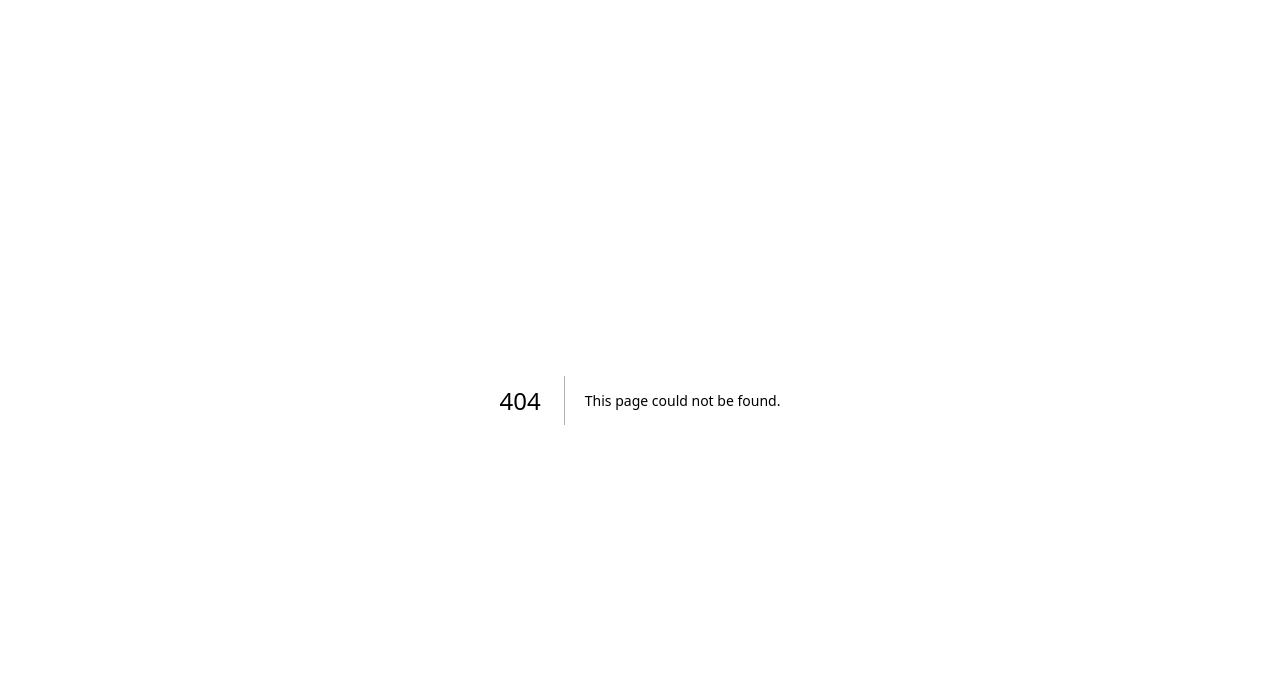
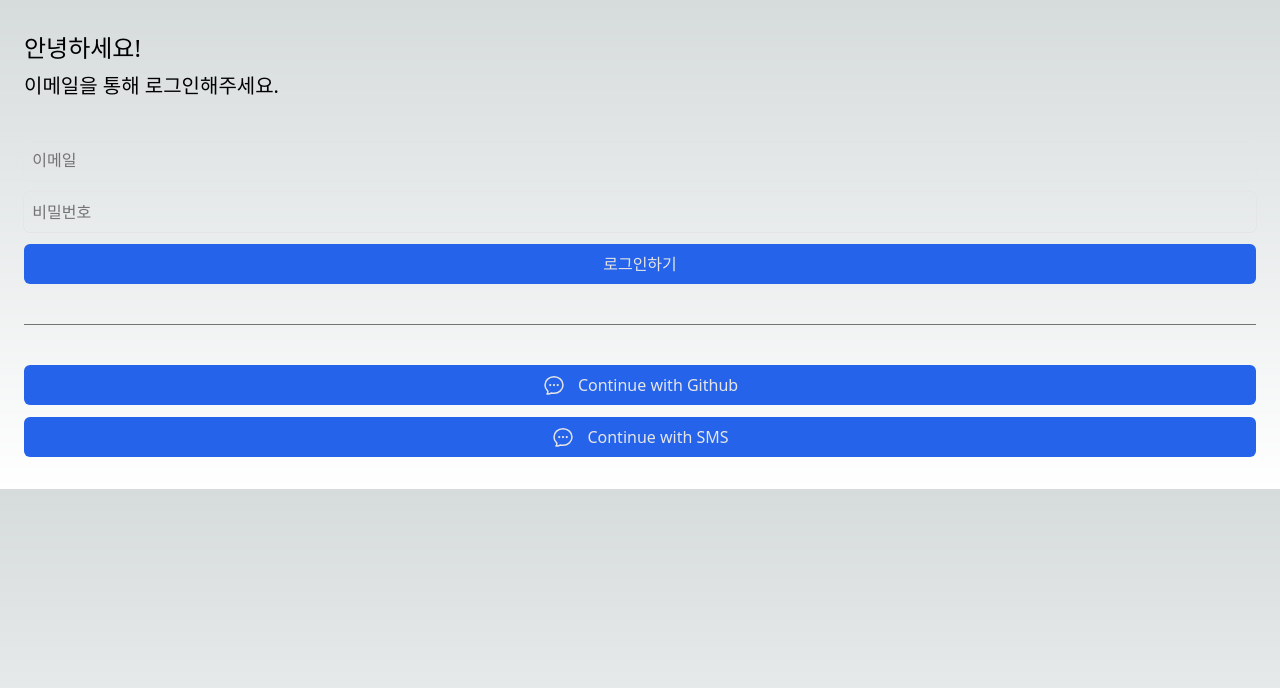
Before and after one commit to hooooooooooooon/next-platform-v1, a Next.js app: page /sign-in in a window 1280 px wide. Before the commit this address had no page. Shown: the top 688 px of the page. Built offline with nearby package versions, Linux system fonts and the light colour scheme.

Commit message:
Sign In Page Styling

```diff
--- /dev/null
+++ b/components/button.tsx
@@ -0,0 +1,11 @@
+interface ButtonProps {
+  text: string;
+}
+
+export default function Button({ text }: ButtonProps) {
+  return (
+    <button className="primary-btn h-10 disabled:bg-neutral-500 disabled:text-neutral-200 disabled:cursor-not-allowed">
+      {text}
+    </button>
+  );
+}
--- /dev/null
+++ b/components/input.tsx
@@ -0,0 +1,27 @@
+import { InputHTMLAttributes } from "react";
+
+interface InputProps {
+  name: string;
+  errors?: string[];
+}
+
+export default function Input({
+  name,
+  errors = [],
+  ...rest
+}: InputProps & InputHTMLAttributes<HTMLInputElement>) {
+  return (
+    <div className="flex flex-col gap-2">
+      <input
+        name={name}
+        className="bg-transparent rounded-md w-full h-10 focus:outline-none ring-1 focus:ring-2 transition ring-neutral-200 focus:ring-blue-700 border-none placeholder:text-neutral-500"
+        {...rest}
+      />
+      {errors.map((error, index) => (
+        <span key={index} className="text-red-500 font-medium">
+          {error}
+        </span>
+      ))}
+    </div>
+  );
+}
--- /dev/null
+++ b/components/social-sign-in.tsx
@@ -0,0 +1,30 @@
+import { ChatBubbleOvalLeftEllipsisIcon } from "@heroicons/react/24/outline";
+import Link from "next/link";
+
+export default function SocialSignin() {
+  return (
+    <>
+      <div className="w-full h-px bg-neutral-500" />
+      <div className="flex flex-col gap-3">
+        <Link
+          className="primary-btn flex h-10 items-center justify-center gap-3"
+          href="/github/start"
+        >
+          <span>
+            <ChatBubbleOvalLeftEllipsisIcon className="h-6 w-6" />
+          </span>
+          <span>Continue with Github</span>
+        </Link>
+        <Link
+          className="primary-btn flex h-10 items-center justify-center gap-3"
+          href="/sms"
+        >
+          <span>
+            <ChatBubbleOvalLeftEllipsisIcon className="h-6 w-6" />
+          </span>
+          <span>Continue with SMS</span>
+        </Link>
+      </div>
+    </>
+  );
+}
--- /dev/null
+++ b/lib/constants.ts
@@ -0,0 +1,6 @@
+export const PW_MIN_LENGTH = 8;
+export const PW_REGEX = new RegExp(
+  /^(?=.*[a-z])(?=.*[A-Z])(?=.*\d)(?=.*?[#?!@$%^&*-]).+$/
+);
+export const PW_REGEX_ERROR =
+  "비밀번호는 영문 소문자, 대문자, 숫자, 특수문자를 포함해야 합니다.";
--- a/pages/index.tsx
+++ b/pages/index.tsx
@@ -1,118 +1,27 @@
-import Image from "next/image";
 import { Inter } from "next/font/google";
+import Link from "next/link";
 
 const inter = Inter({ subsets: ["latin"] });
 
 export default function Home() {
   return (
-    <main
-      className={`flex min-h-screen flex-col items-center justify-between p-24 ${inter.className}`}
-    >
-      <div className="z-10 max-w-5xl w-full items-center justify-between font-mono text-sm lg:flex">
-        <p className="fixed left-0 top-0 flex w-full justify-center border-b border-gray-300 bg-gradient-to-b from-zinc-200 pb-6 pt-8 backdrop-blur-2xl dark:border-neutral-800 dark:bg-zinc-800/30 dark:from-inherit lg:static lg:w-auto  lg:rounded-xl lg:border lg:bg-gray-200 lg:p-4 lg:dark:bg-zinc-800/30">
-          Get started by editing&nbsp;
-          <code className="font-mono font-bold">pages/index.tsx</code>
-        </p>
-        <div className="fixed bottom-0 left-0 flex h-48 w-full items-end justify-center bg-gradient-to-t from-white via-white dark:from-black dark:via-black lg:static lg:h-auto lg:w-auto lg:bg-none">
-          <a
-            className="pointer-events-none flex place-items-center gap-2 p-8 lg:pointer-events-auto lg:p-0"
-            href="https://vercel.com?utm_source=create-next-app&utm_medium=default-template-tw&utm_campaign=create-next-app"
-            target="_blank"
-            rel="noopener noreferrer"
-          >
-            By{" "}
-            <Image
-              src="/vercel.svg"
-              alt="Vercel Logo"
-              className="dark:invert"
-              width={100}
-              height={24}
-              priority
-            />
-          </a>
+    <div className="flex flex-col items-center justify-between min-h-screen p-6">
+      <div className="my-auto flex flex-col items-center gap-2 *:font-medium">
+        <span className="text-9xl">🏢</span>
+        <h1 className="text-4xl">Alpha.K.A</h1>
+        <h2>건축 플랫폼 알파카에 오신 것을 환영합니다.</h2>
+      </div>
+      <div className="flex flex-col items-center gap-3 w-full">
+        <Link href="/sign-up" className="primary-btn text-lg py-2.5">
+          시작하기
+        </Link>
+        <div className="flex gap-2">
+          <span>이미 계정이 있나요?</span>
+          <Link href="/sign-in" className="hover:underline">
+            로그인
+          </Link>
         </div>
       </div>
-
-      <div className="relative flex place-items-center before:absolute before:h-[300px] before:w-full sm:before:w-[480px] before:-translate-x-1/2 before:rounded-full before:bg-gradient-radial before:from-white before:to-transparent before:blur-2xl before:content-[''] after:absolute after:-z-20 after:h-[180px] after:w-full sm:after:w-[240px] after:translate-x-1/3 after:bg-gradient-conic after:from-sky-200 after:via-blue-200 after:blur-2xl after:content-[''] before:dark:bg-gradient-to-br before:dark:from-transparent before:dark:to-blue-700/10 after:dark:from-sky-900 after:dark:via-[#0141ff]/40 before:lg:h-[360px]">
-        <Image
-          className="relative dark:drop-shadow-[0_0_0.3rem_#ffffff70] dark:invert"
-          src="/next.svg"
-          alt="Next.js Logo"
-          width={180}
-          height={37}
-          priority
-        />
-      </div>
-
-      <div className="mb-32 grid text-center lg:max-w-5xl lg:w-full lg:mb-0 lg:grid-cols-4 lg:text-left">
-        <a
-          href="https://nextjs.org/docs?utm_source=create-next-app&utm_medium=default-template-tw&utm_campaign=create-next-app"
-          className="group rounded-lg border border-transparent px-5 py-4 transition-colors hover:border-gray-300 hover:bg-gray-100 hover:dark:border-neutral-700 hover:dark:bg-neutral-800/30"
-          target="_blank"
-          rel="noopener noreferrer"
-        >
-          <h2 className={`mb-3 text-2xl font-semibold`}>
-            Docs{" "}
-            <span className="inline-block transition-transform group-hover:translate-x-1 motion-reduce:transform-none">
-              -&gt;
-            </span>
-          </h2>
-          <p className={`m-0 max-w-[30ch] text-sm opacity-50`}>
-            Find in-depth information about Next.js features and API.
-          </p>
-        </a>
-
-        <a
-          href="https://nextjs.org/learn?utm_source=create-next-app&utm_medium=default-template-tw&utm_campaign=create-next-app"
-          className="group rounded-lg border border-transparent px-5 py-4 transition-colors hover:border-gray-300 hover:bg-gray-100 hover:dark:border-neutral-700 hover:dark:bg-neutral-800/30"
-          target="_blank"
-          rel="noopener noreferrer"
-        >
-          <h2 className={`mb-3 text-2xl font-semibold`}>
-            Learn{" "}
-            <span className="inline-block transition-transform group-hover:translate-x-1 motion-reduce:transform-none">
-              -&gt;
-            </span>
-          </h2>
-          <p className={`m-0 max-w-[30ch] text-sm opacity-50`}>
-            Learn about Next.js in an interactive course with&nbsp;quizzes!
-          </p>
-        </a>
-
-        <a
-          href="https://vercel.com/templates?framework=next.js&utm_source=create-next-app&utm_medium=default-template-tw&utm_campaign=create-next-app"
-          className="group rounded-lg border border-transparent px-5 py-4 transition-colors hover:border-gray-300 hover:bg-gray-100 hover:dark:border-neutral-700 hover:dark:bg-neutral-800/30"
-          target="_blank"
-          rel="noopener noreferrer"
-        >
-          <h2 className={`mb-3 text-2xl font-semibold`}>
-            Templates{" "}
-            <span className="inline-block transition-transform group-hover:translate-x-1 motion-reduce:transform-none">
-              -&gt;
-            </span>
-          </h2>
-          <p className={`m-0 max-w-[30ch] text-sm opacity-50`}>
-            Discover and deploy boilerplate example Next.js&nbsp;projects.
-          </p>
-        </a>
-
-        <a
-          href="https://vercel.com/new?utm_source=create-next-app&utm_medium=default-template-tw&utm_campaign=create-next-app"
-          className="group rounded-lg border border-transparent px-5 py-4 transition-colors hover:border-gray-300 hover:bg-gray-100 hover:dark:border-neutral-700 hover:dark:bg-neutral-800/30"
-          target="_blank"
-          rel="noopener noreferrer"
-        >
-          <h2 className={`mb-3 text-2xl font-semibold`}>
-            Deploy{" "}
-            <span className="inline-block transition-transform group-hover:translate-x-1 motion-reduce:transform-none">
-              -&gt;
-            </span>
-          </h2>
-          <p className={`m-0 max-w-[30ch] text-sm opacity-50 text-balance`}>
-            Instantly deploy your Next.js site to a shareable URL with Vercel.
-          </p>
-        </a>
-      </div>
-    </main>
+    </div>
   );
 }
--- /dev/null
+++ b/pages/sign-in.tsx
@@ -0,0 +1,27 @@
+import Button from "@/components/button";
+import Input from "@/components/input";
+import SocialSignin from "@/components/social-sign-in";
+import { PW_MIN_LENGTH } from "@/lib/constants";
+
+export default function SignIn() {
+  return (
+    <div className="flex flex-col gap-10 py-8 px-6">
+      <div className="flex flex-col gap-2 *:font-medium">
+        <h1 className="text-2xl">안녕하세요!</h1>
+        <h2 className="text-xl">이메일을 통해 로그인해주세요.</h2>
+      </div>
+      <form className="flex flex-col gap-3">
+        <Input name="email" type="email" placeholder="  이메일" required />
+        <Input
+          name="password"
+          type="password"
+          placeholder="  비밀번호"
+          required
+          minLength={PW_MIN_LENGTH}
+        />
+        <Button text="로그인하기" />
+      </form>
+      <SocialSignin />
+    </div>
+  );
+}
--- a/styles/globals.css
+++ b/styles/globals.css
@@ -31,3 +31,15 @@ body {
     text-wrap: balance;
   }
 }
+
+@layer base {
+  a {
+    @apply text-blue-500;
+  }
+}
+
+@layer components {
+  .primary-btn {
+    @apply w-full bg-blue-600 text-neutral-200 font-medium rounded-md text-center hover:bg-blue-500 transition-colors;
+  }
+}
```
Also changed, not shown: package.json (+6 -5 lines), 1 other file (tests, documents, lock files or other folders).
